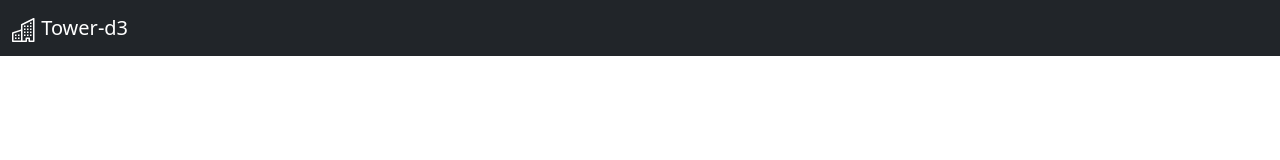
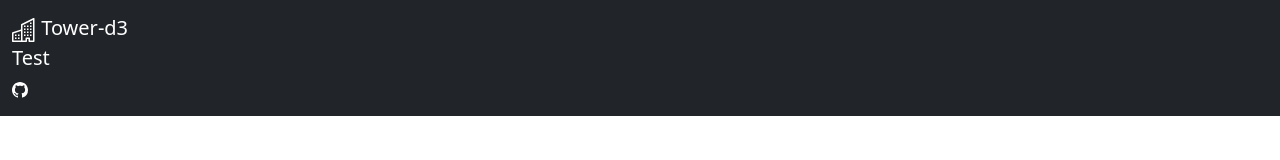
Before and after one commit to genedan/tower-d3, a website: page index.html in a window 1280 px wide. Drawn offline with nearby package versions, Linux system fonts and the light colour scheme.

Commit message:
Add GitHub svg.

```diff
--- a/index.html
+++ b/index.html
@@ -17,6 +17,14 @@
                     <path d="M2 11h1v1H2v-1Zm2 0h1v1H4v-1Zm-2 2h1v1H2v-1Zm2 0h1v1H4v-1Zm4-4h1v1H8V9Zm2 0h1v1h-1V9Zm-2 2h1v1H8v-1Zm2 0h1v1h-1v-1Zm2-2h1v1h-1V9Zm0 2h1v1h-1v-1ZM8 7h1v1H8V7Zm2 0h1v1h-1V7Zm2 0h1v1h-1V7ZM8 5h1v1H8V5Zm2 0h1v1h-1V5Zm2 0h1v1h-1V5Zm0-2h1v1h-1V3Z"/>
                 </svg>
                 Tower-d3
+                <ul class="navbar-nav ms-auto">
+                    <li class="nav-item">
+                        Test
+                    </li>
+                </ul>
+                <svg xmlns="http://www.w3.org/2000/svg" width="16" height="16" fill="currentColor" class="bi bi-github" viewBox="0 0 16 16">
+                    <path d="M8 0C3.58 0 0 3.58 0 8c0 3.54 2.29 6.53 5.47 7.59.4.07.55-.17.55-.38 0-.19-.01-.82-.01-1.49-2.01.37-2.53-.49-2.69-.94-.09-.23-.48-.94-.82-1.13-.28-.15-.68-.52-.01-.53.63-.01 1.08.58 1.23.82.72 1.21 1.87.87 2.33.66.07-.52.28-.87.51-1.07-1.78-.2-3.64-.89-3.64-3.95 0-.87.31-1.59.82-2.15-.08-.2-.36-1.02.08-2.12 0 0 .67-.21 2.2.82.64-.18 1.32-.27 2-.27.68 0 1.36.09 2 .27 1.53-1.04 2.2-.82 2.2-.82.44 1.1.16 1.92.08 2.12.51.56.82 1.27.82 2.15 0 3.07-1.87 3.75-3.65 3.95.29.25.54.73.54 1.48 0 1.07-.01 1.93-.01 2.2 0 .21.15.46.55.38A8.012 8.012 0 0 0 16 8c0-4.42-3.58-8-8-8z"/>
+                </svg>
             </a>
         </div>
     </nav>
```
